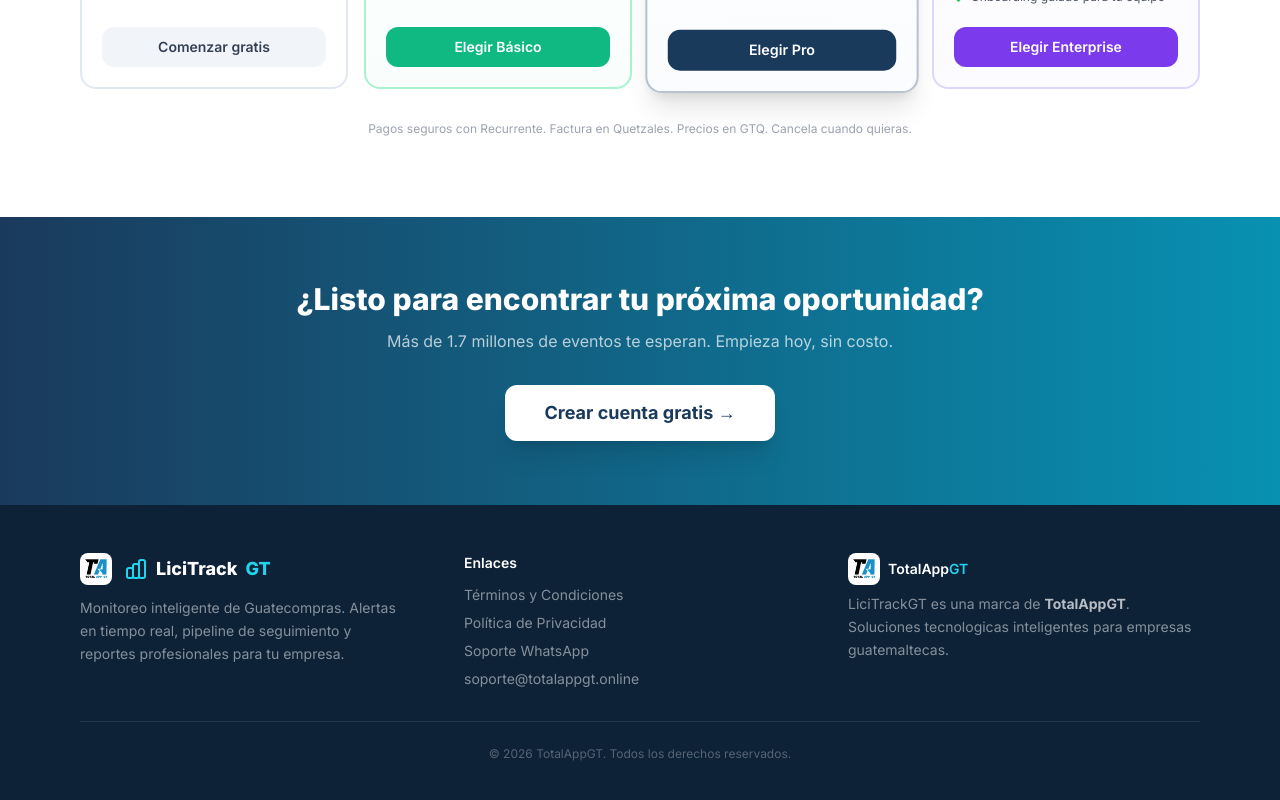
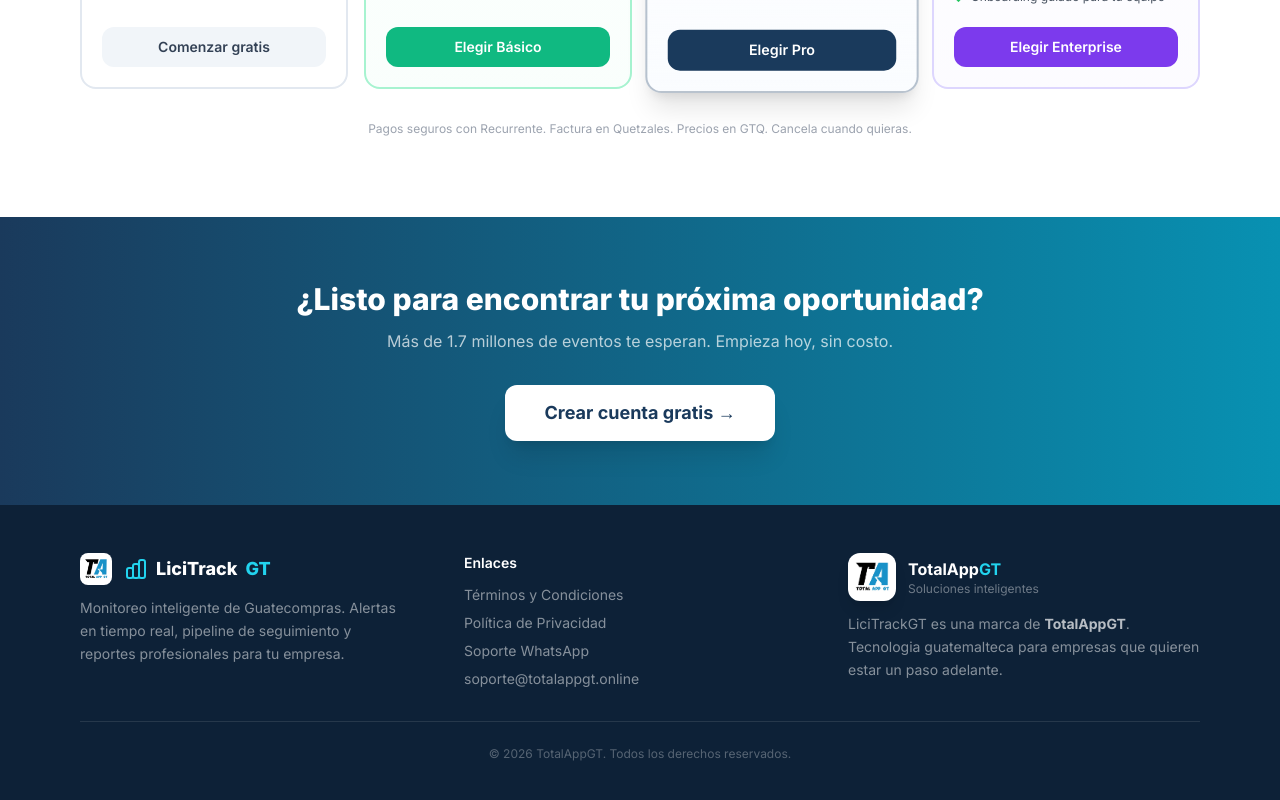
Before and after one commit to TotalAppGT/licitrackgt, a React (Vite) app in the folder frontend/: page / in a window 1280 px wide. Shown: the part 2583-3383 px from the top of the page. Built offline with nearby package versions, Linux system fonts and the light colour scheme.

Commit message:
feat: logo TotalAppGT actualizado en header y footer mejorado

```diff
--- a/frontend/src/pages/Login.tsx
+++ b/frontend/src/pages/Login.tsx
@@ -388,12 +388,15 @@ export default function Login() {
               </ul>
             </div>
             <div>
-              <div className="flex items-center gap-2 mb-2">
-                <img src="/totalapp-logo.jpg" alt="TotalAppGT" className="w-8 h-8 rounded-lg object-cover" />
-                <span className="font-semibold text-sm">TotalApp<span className="text-cyan-400">GT</span></span>
+              <div className="flex items-center gap-3 mb-3">
+                <img src="/totalapp-logo.jpg" alt="TotalAppGT" className="w-12 h-12 rounded-xl object-cover shadow-lg" />
+                <div>
+                  <div className="font-bold text-base text-white">TotalApp<span className="text-cyan-400">GT</span></div>
+                  <div className="text-xs text-white/40">Soluciones inteligentes</div>
+                </div>
               </div>
               <p className="text-sm text-white/50 leading-relaxed">
-                LiciTrackGT es una marca de <strong className="text-white/70">TotalAppGT</strong>. Soluciones tecnologicas inteligentes para empresas guatemaltecas.
+                LiciTrackGT es una marca de <strong className="text-white/70">TotalAppGT</strong>. Tecnologia guatemalteca para empresas que quieren estar un paso adelante.
               </p>
             </div>
           </div>
```
